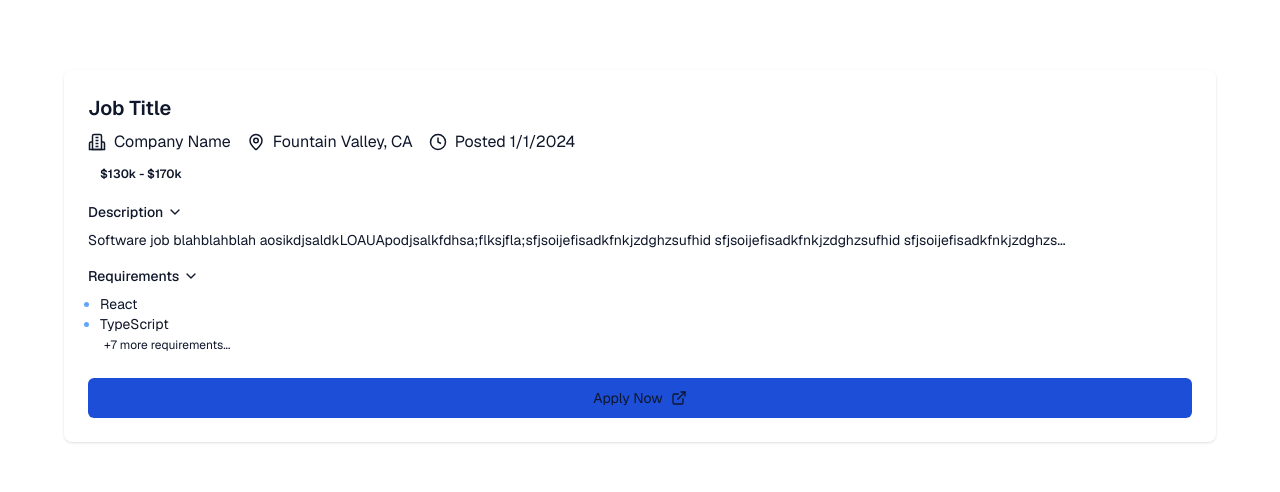
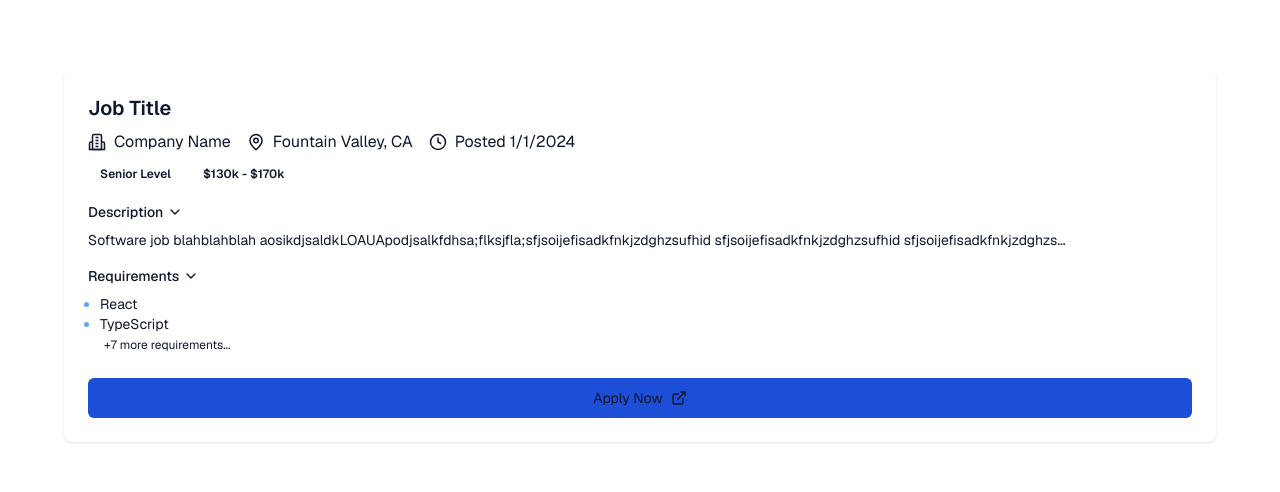
Before and after one commit to QwasarSV/Qwasar-Job-Board, a Next.js app in the folder frontend/qwasar-jobboard/: page / in a window 1280 px wide. Shown: the part 315-807 px from the top of the page. Built offline with nearby package versions, Linux system fonts and the light colour scheme.

Commit message:
Added styling for job experience level

```diff
--- a/frontend/qwasar-jobboard/src/app/components/jobcard.js
+++ b/frontend/qwasar-jobboard/src/app/components/jobcard.js
@@ -87,12 +87,21 @@ const JobCard = ({ job }) => {
         </div>
       </div>
 
-      {/* Salary*/}
-      {job.salary && (
-        <div className="mt-2 text-xs inline-block px-3 py-1 rounded-full card-color blue-text font-semibold">
-          {formatSalary(job.salary)}
-        </div>
-      )}
+      <div className="mt-2 flex flex-wrap gap-2">
+        {/* Experience Level */}
+        {job.experienceLevel && (
+          <div className="text-xs inline-block px-3 py-1 rounded-full experience-level-style card-color font-semibold">
+            {job.experienceLevel}
+          </div>
+        )}
+
+        {/* Salary*/}
+        {job.salary && (
+          <div className="text-xs inline-block px-3 py-1 rounded-full card-color blue-text font-semibold">
+            {formatSalary(job.salary)}
+          </div>
+        )}
+      </div>
 
       {/* Description with Toggle */}
       <div className="mt-4">
@@ -126,7 +135,6 @@ const JobCard = ({ job }) => {
                 setIsDescriptionOpen(true);
               }}
             >
-              {/* (Show more) */}
             </span>
           )}
         </div>
--- a/frontend/qwasar-jobboard/src/app/globals.css
+++ b/frontend/qwasar-jobboard/src/app/globals.css
@@ -97,6 +97,10 @@ body {
   /* color: var(--primary-foreground); */
 }
 
+.experience-level-stlye {
+  color: var(--accent-foreground);
+}
+
 /*
 @theme inline {
   --color-background: var(--background);
--- a/frontend/qwasar-jobboard/src/app/page.js
+++ b/frontend/qwasar-jobboard/src/app/page.js
@@ -38,6 +38,7 @@ export default function HomePage() {
                 title: "Job Title",
                 company: "Company Name",
                 location: "Fountain Valley, CA",
+                experienceLevel: "Senior Level",
                 salary: "$130,000 - $170,000",
                 description: "Software job blahblahblah aosikdjsaldkLOAUApodjsalkfdhsa;flksjfla;sfjsoijefisadkfnkjzdghzsufhid sfjsoijefisadkfnkjzdghzsufhid sfjsoijefisadkfnkjzdghzsufhid sfjsoijefisadkfnkjzdghzsufhid",
                 requirements: ["React", "TypeScript","JavaSCript","Java","C","Agile methodology","Scrum","Software development cycle","bachelor's degree in computer science or related OR 1-3 years of relevant work experience with no degree"],
```
